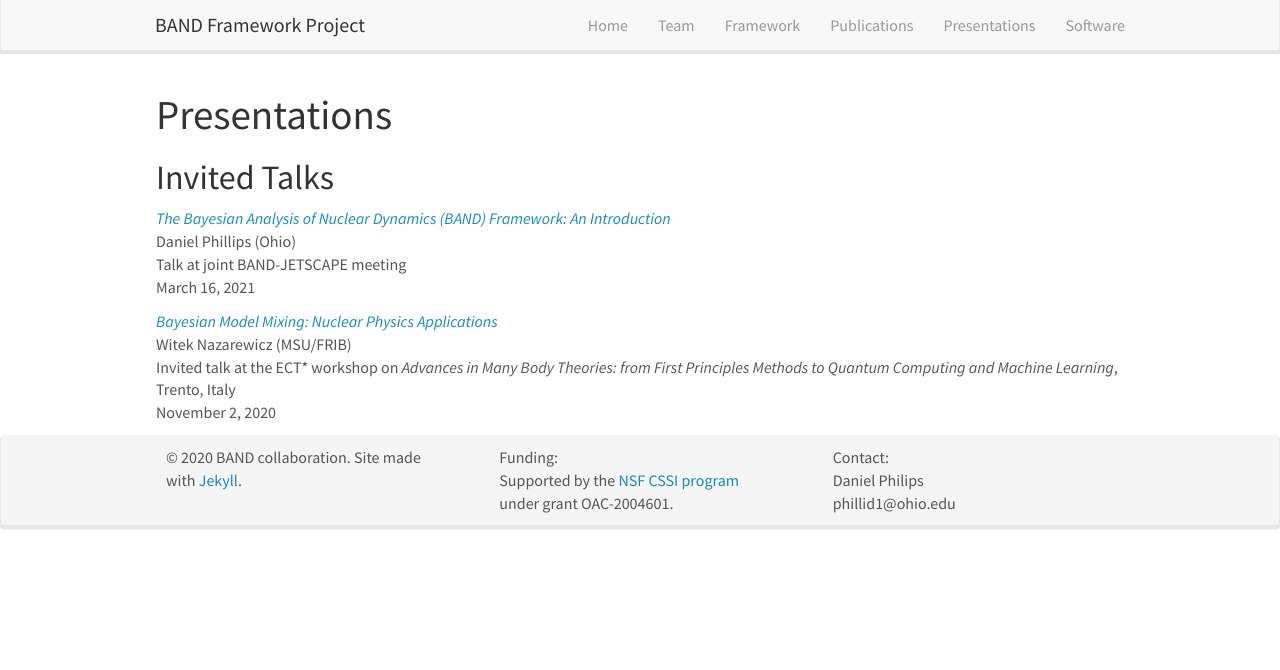
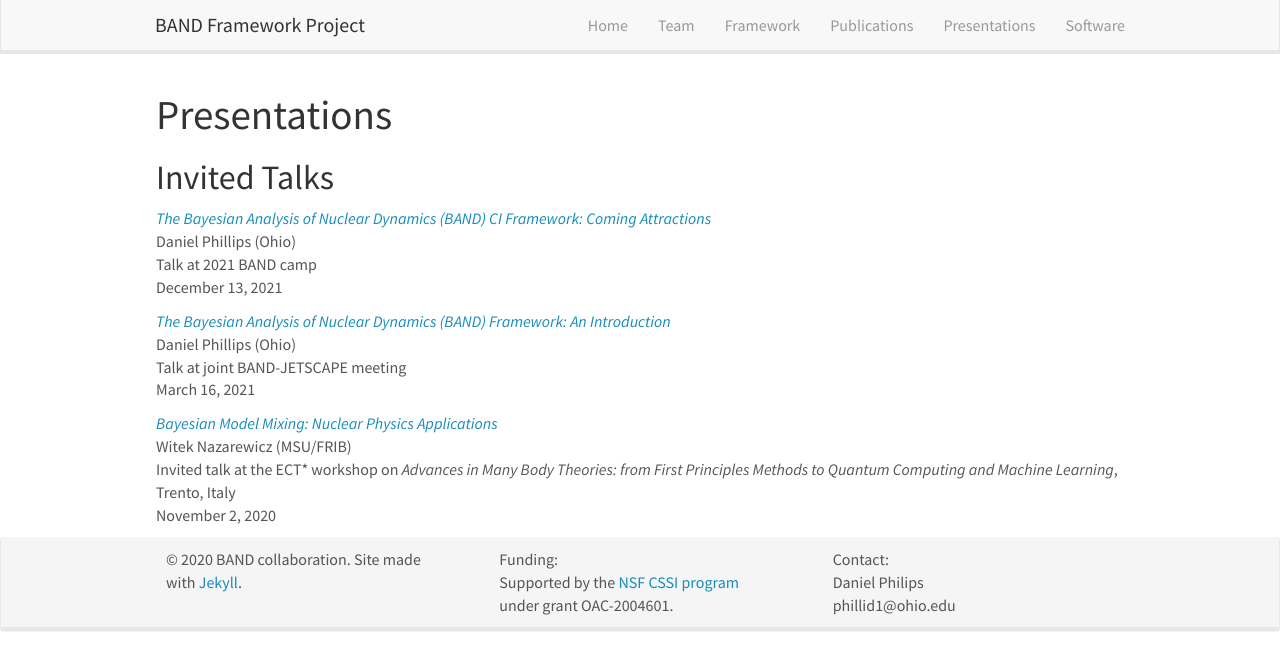
Before and after one commit to bandframework/bandframework.github.io, a Jekyll site: the page built from _pages/presentations.md, in a window 1280 px wide. Shown: the top 670 px of the page. Built offline with Jekyll 4.4.1, drawn with Linux system fonts in a browser that asks for light colours; nearby versions of some CDN libraries.

Commit message:
Added DP's talk at 2021 BAND camp

```diff
--- a/_data/presentations.yml
+++ b/_data/presentations.yml
@@ -1,3 +1,15 @@
+- title: "The Bayesian Analysis of Nuclear Dynamics (BAND) CI Framework: Coming Attractions"
+  image:
+  location: >
+    Talk at 2021 BAND camp
+  date: >
+    December 13, 2021
+  presenter: Daniel Phillips (Ohio)
+  link:
+    url: https://www.dropbox.com/s/xqansckrp950isv/BANDComingAttractions.pdf?dl=0
+  highlight: 0
+  news2:
+
 - title: "The Bayesian Analysis of Nuclear Dynamics (BAND) Framework: An Introduction"
   image:
   location: >
```
